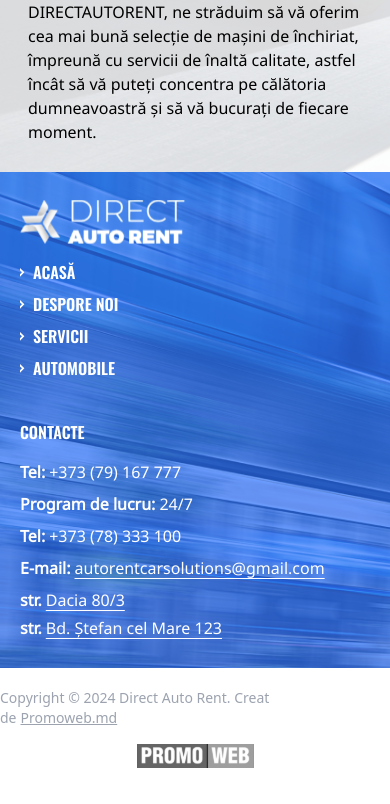
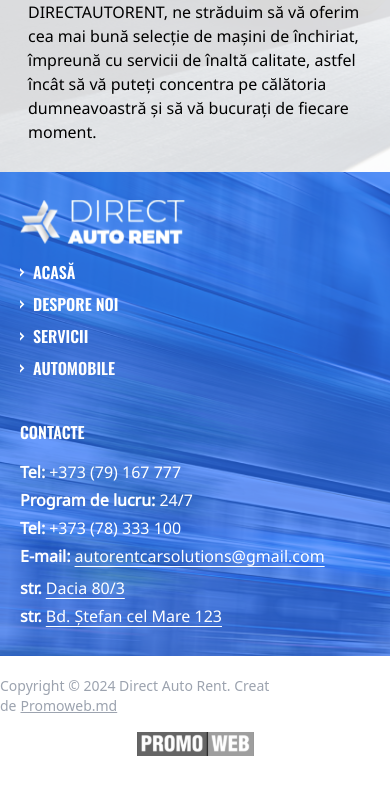
Before and after one commit to PromowebMD/direct-auto-rent-client, a React (Vite) app: page / in a window 390 px wide. Shown: the part 1236-2040 px from the top of the page. Built offline with nearby package versions, Linux system fonts and the light colour scheme; no server answers.

Commit message:
Add email and phone links

```diff
--- a/src/components/FooterInfo.tsx
+++ b/src/components/FooterInfo.tsx
@@ -1,9 +1,5 @@
 import React from "react";
-import {
-  CONTACT_LIST,
-  COPY_RIGHTS,
-  FOOTER_INFO_TEXT,
-} from "../utils/appText.ts";
+import { COPY_RIGHTS, FOOTER_INFO_TEXT } from "../utils/appText.ts";
 import companyLogo from "../assets/footer/company_logo.svg";
 import logoIcon from "../assets/logo.svg";
 import { Link } from "react-router-dom";
@@ -17,6 +13,10 @@ const linkList = [
 ];
 
 export const FooterInfo: React.FC = () => {
+  const handleOnEmailClick = () => {
+    window.open("mailto:email@example.com?subject=subject");
+  };
+
   return (
     <div className="flex w-full flex-col pb-4">
       <div className="flex flex-col lg:bg-footer-main lg:flex-row-reverse lg:bg-cover lg:bg-no-repeat">
@@ -53,34 +53,44 @@ export const FooterInfo: React.FC = () => {
                 CONTACTE
               </h3>
               <div className="flex flex-col gap-2 pt-4">
-                {CONTACT_LIST.map((contact, index) => {
-                  return (
-                    index < CONTACT_LIST.length - 2 && (
-                      <div
-                        key={contact.title + contact.value}
-                        className="flex gap-1 text-base text-white font-noToSans"
-                      >
-                        <span className="font-semibold">{contact.title}</span>
-                        <span
-                          className={`font-light ${index > 2 && "underline decoration-1 underline-offset-4"}`}
-                        >
-                          {contact.value}
-                        </span>
-                      </div>
-                    )
-                  );
-                })}
+                <div className="flex flex-col gap-1 text-base text-white font-noToSans">
+                  <span className="font-semibold">
+                    <span>Tel:</span>
+                    <a href="tel:+373079167 777" className="ml-1 font-light">
+                      +373 (79) 167 777
+                    </a>
+                  </span>
+                  <span>
+                    <span className="font-semibold">Program de lucru:</span>
+                    <span className="ml-1 font-light">24/7</span>
+                  </span>
+                  <span>
+                    <span className="font-semibold">Tel:</span>
+                    <button className="ml-1 font-light">
+                      +373 (78) 333 100
+                    </button>
+                  </span>
+                  <span>
+                    <span className="font-semibold">E-mail:</span>
+                    <button
+                      className="ml-1 font-light underline decoration-1 underline-offset-4"
+                      onClick={handleOnEmailClick}
+                    >
+                      autorentcarsolutions@gmail.com
+                    </button>
+                  </span>
+                </div>
                 <div className="flex flex-col gap-1 text-base text-white font-noToSans lg:flex-row lg:gap-8">
                   <span className="font-semibold">
-                    {CONTACT_LIST[CONTACT_LIST.length - 2].title}
+                    str.
                     <span className="ml-1 font-light underline decoration-1 underline-offset-4">
-                      {CONTACT_LIST[CONTACT_LIST.length - 2].value}
+                      Dacia 80/3
                     </span>
                   </span>
                   <span className="font-semibold">
-                    {CONTACT_LIST[CONTACT_LIST.length - 1].title}
+                    str.
                     <span className="ml-1 font-light underline decoration-1 underline-offset-4">
-                      {CONTACT_LIST[CONTACT_LIST.length - 1].value}
+                      Bd. Ștefan cel Mare 123
                     </span>
                   </span>
                 </div>
@@ -92,9 +102,13 @@ export const FooterInfo: React.FC = () => {
       <div className="flex w-full flex-col items-center justify-center gap-4 py-5 lg:w-2/3 lg:flex-row lg:justify-between lg:self-center">
         <p className="text-sm text-gray-400">
           {COPY_RIGHTS}
-          <a href="https://promoweb.md/" className="ml-1 underline">Promoweb.md</a>
+          <a href="https://promoweb.md/" className="ml-1 underline">
+            Promoweb.md
+          </a>
         </p>
-        <a href="https://promoweb.md/"><img src={companyLogo} alt="" className="max-w-[117px]"/></a>
+        <a href="https://promoweb.md/">
+          <img src={companyLogo} alt="" className="max-w-[117px]" />
+        </a>
       </div>
     </div>
   );
--- a/src/utils/appText.ts
+++ b/src/utils/appText.ts
@@ -8,15 +8,6 @@ export const USER_AGE_CONFIRMATION = "Vârsta Șoferului Între 30-65?";
 export const FOOTER_INFO_TEXT =
   "DIRECTAUTORENT - destinația dvs. de încredere pentru experiențe deînchiriere auto fără probleme și fără bătăi de cap!" +
   "La DIRECTAUTORENT, ne străduim să vă oferim cea mai bună selecție de mașini de închiriat, împreună cu servicii de înaltă calitate, astfel încât să vă puteți concentra pe călătoria dumneavoastră și să vă bucurați de fiecare moment.";
-
-export const CONTACT_LIST = [
-  { title: "Tel:", value: "+373 (79) 167 777" },
-  { title: "Program de lucru:", value: "24/7" },
-  { title: "Tel:", value: "+373 (78) 333 100" },
-  { title: "E-mail:", value: "autorentcarsolutions@gmail.com" },
-  { title: "str.", value: "Dacia 80/3" },
-  { title: "str.", value: "Bd. Ștefan cel Mare 123" },
-];
 
 export const COPY_RIGHTS = `Copyright © ${format(new Date(), "yyyy")} Direct Auto Rent. Creat de`;
 
```
